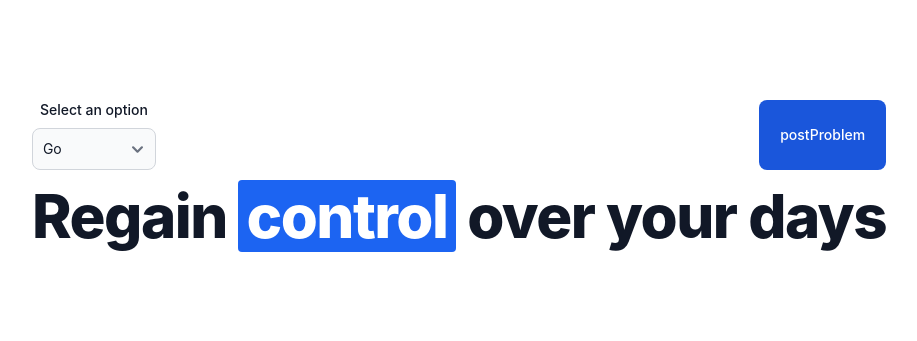
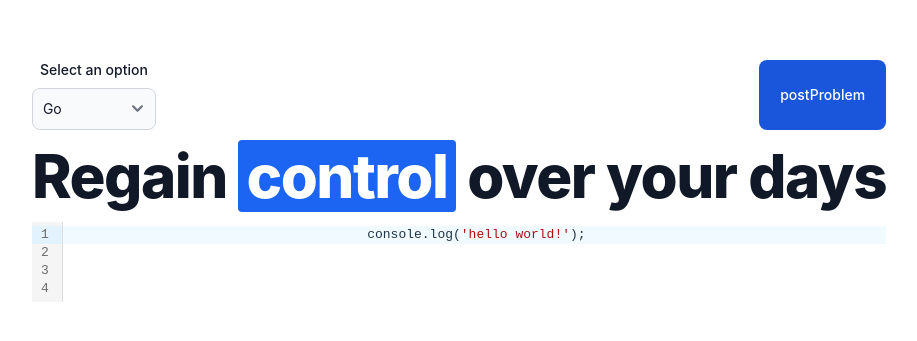
Before and after one commit to dhr05074/developic, a React (Vite) app in the folder front/: page / in a window 1280 px wide. Shown: the part 219-560 px from the top of the page, without its empty margins (181-1098 px from the left). Built offline with nearby package versions, Linux system fonts and the light colour scheme.

Commit message:
v0.0.0:6 codeMirror 적용

```diff
--- a/front/package.json
+++ b/front/package.json
@@ -9,8 +9,10 @@
         "preview": "vite preview"
     },
     "dependencies": {
+        "@codemirror/lang-javascript": "^6.1.5",
         "@emotion/react": "^11.10.6",
         "@emotion/styled": "^11.10.6",
+        "@uiw/react-codemirror": "^4.19.11",
         "axios": "^1.3.4",
         "flowbite": "^1.6.4",
         "flowbite-react": "^0.4.2",
--- a/front/src/App.tsx
+++ b/front/src/App.tsx
@@ -6,6 +6,11 @@ import Footer from "./component/Footer/Footer";
 import TextArea from "./component/Textarea/Textarea";
 import Select from "./component/Select/Select";
 import { postProblem } from "./api/problem";
+
+// react-simple-code-editor
+import { useCodeMirror } from "@uiw/react-codemirror";
+import { javascript } from "@codemirror/lang-javascript";
+import CodeEditor from "./component/CodeEditor/CodeEditor";
 
 function App() {
     const languages = [
@@ -63,6 +68,9 @@ function App() {
             <section className="bg-white dark:bg-gray-900">
                 <TextArea />
             </section>
+            <section>
+                <CodeEditor />
+            </section>
             {/* <Footer /> */}
         </div>
     );
--- /dev/null
+++ b/front/src/component/CodeEditor/CodeEditor.tsx
@@ -0,0 +1,26 @@
+import { useEffect, useMemo, useRef } from "react";
+import { useCodeMirror } from "@uiw/react-codemirror";
+import { javascript } from "@codemirror/lang-javascript";
+
+const code = "console.log('hello world!');\n\n\n";
+// Define the extensions outside the component for the best performance.
+// If you need dynamic extensions, use React.useMemo to minimize reference changes
+// which cause costly re-renders.
+const extensions = [javascript()];
+
+export default function CodeEditor() {
+    const editor = useRef();
+    const { setContainer } = useCodeMirror({
+        container: editor.current,
+        extensions,
+        value: code,
+    });
+
+    useEffect(() => {
+        if (editor.current) {
+            setContainer(editor.current);
+        }
+    }, [editor.current]);
+
+    return <div ref={editor} />;
+}
```
Also changed, not shown: front/.yarnrc.yml, 2 other files (tests, documents, lock files or other folders).
